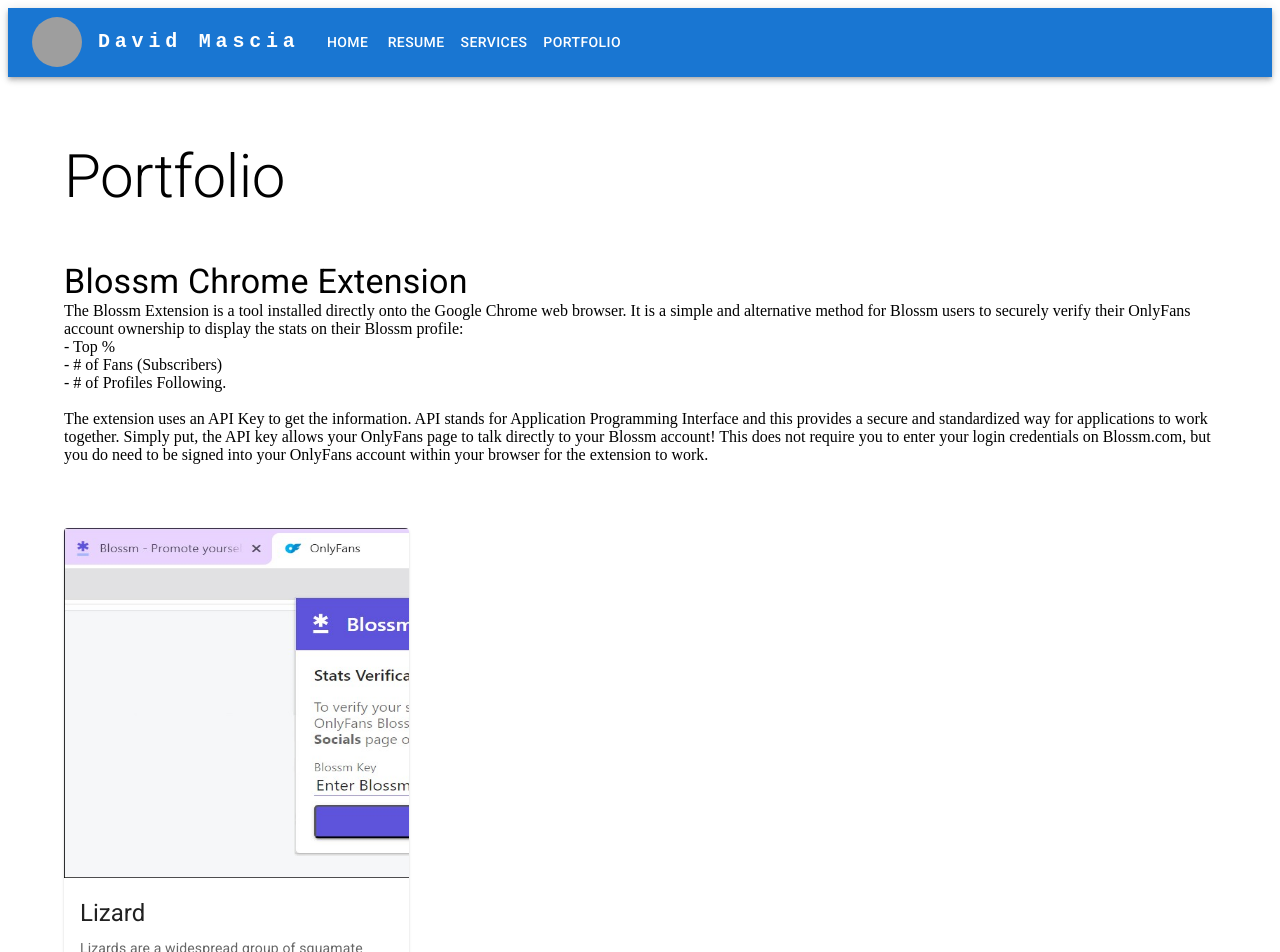
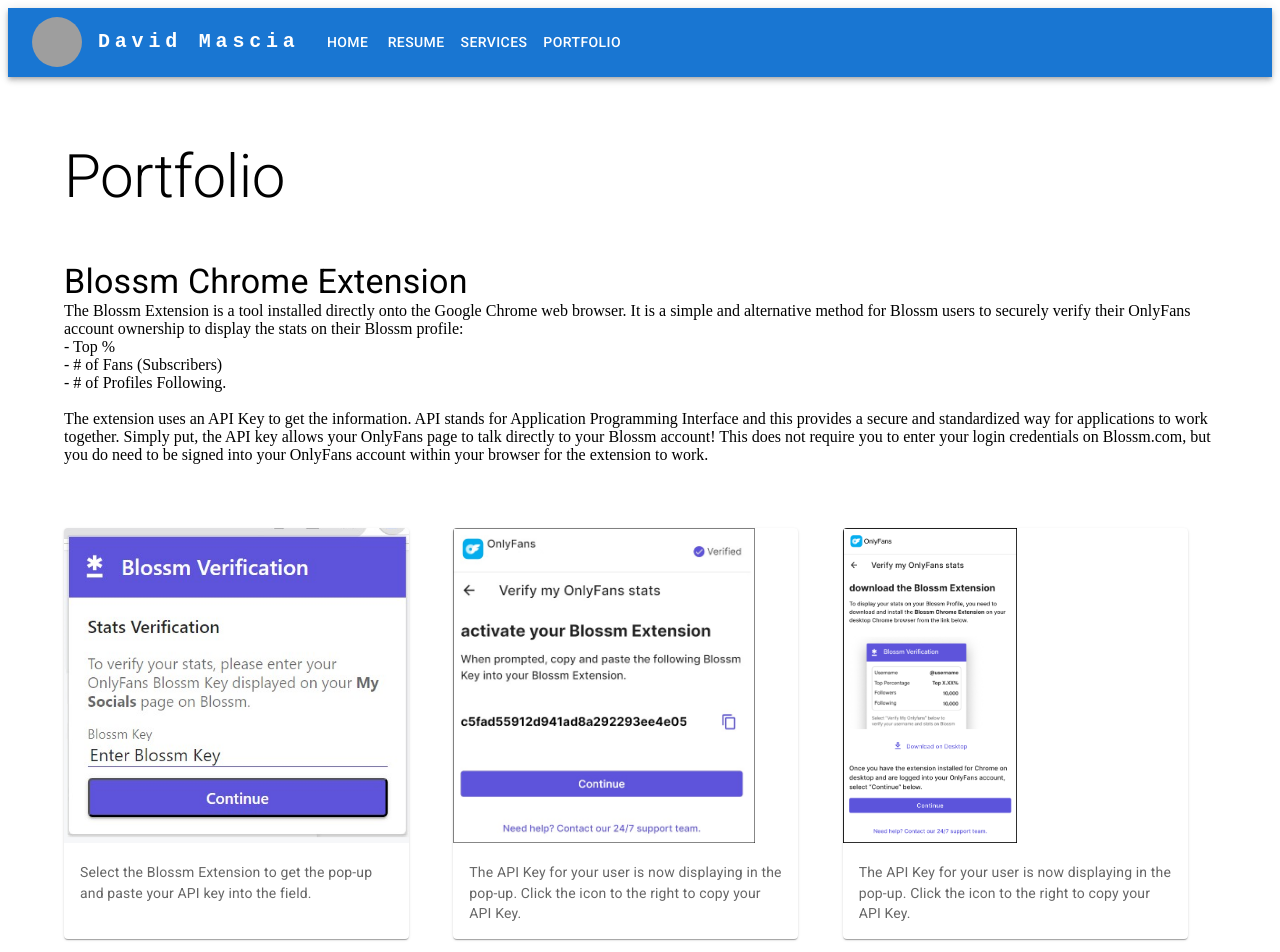
Before and after one commit to dmascia/davidmascia.com, a Next.js app: page /portfolio in a window 1280 px wide. Shown: the top 952 px of the page. Built offline with nearby package versions, Linux system fonts and the light colour scheme; grey boxes are pictures that could not be loaded; what @mui/material-nextjs would draw is missing.

Commit message:
Tue, Jan 14, 2025, 11:04 AM -05:00

```diff
--- a/src/app/portfolio/page.tsx
+++ b/src/app/portfolio/page.tsx
@@ -62,24 +62,50 @@
                   width: "100%",
                   display: "grid",
                   gridTemplateColumns:
-                    "repeat(auto-fill, minmax(min(600px, 100%), 1fr))",
+                    "repeat(auto-fill, minmax(min(345px, 100%), 1fr))",
                   gap: 2,
                 }}
               >
                 <Card sx={{ maxWidth: 345 }}>
                   <CardActionArea>
-                    <Image src={blossm1} height="350" width="700" />
+                    <Image src={blossm1} height="315" />
                     <CardContent>
-                      <Typography gutterBottom variant="h5" component="div">
-                        Lizard
-                      </Typography>
                       <Typography
                         variant="body2"
                         sx={{ color: "text.secondary" }}
                       >
-                        Lizards are a widespread group of squamate reptiles,
-                        with over 6,000 species, ranging across all continents
-                        except Antarctica
+                        Select the Blossm Extension to get the pop-up and paste
+                        your API key into the field.
+                      </Typography>
+                    </CardContent>
+                  </CardActionArea>
+                </Card>
+                <Card sx={{ maxWidth: 345 }}>
+                  <CardActionArea>
+                    <Image src={blossm2} height="315" />
+                    <CardContent>
+                      <Typography
+                        variant="body2"
+                        sx={{ color: "text.secondary" }}
+                      >
+                        The API Key for your user is now displaying in the
+                        pop-up. Click the icon to the right to copy your API
+                        Key.
+                      </Typography>
+                    </CardContent>
+                  </CardActionArea>
+                </Card>
+                <Card sx={{ maxWidth: 345 }}>
+                  <CardActionArea>
+                    <Image src={blossm3} height="315" />
+                    <CardContent>
+                      <Typography
+                        variant="body2"
+                        sx={{ color: "text.secondary" }}
+                      >
+                        The API Key for your user is now displaying in the
+                        pop-up. Click the icon to the right to copy your API
+                        Key.
                       </Typography>
                     </CardContent>
                   </CardActionArea>
```
Also changed, not shown: src/app/portfolio/blossm/image2.png.
